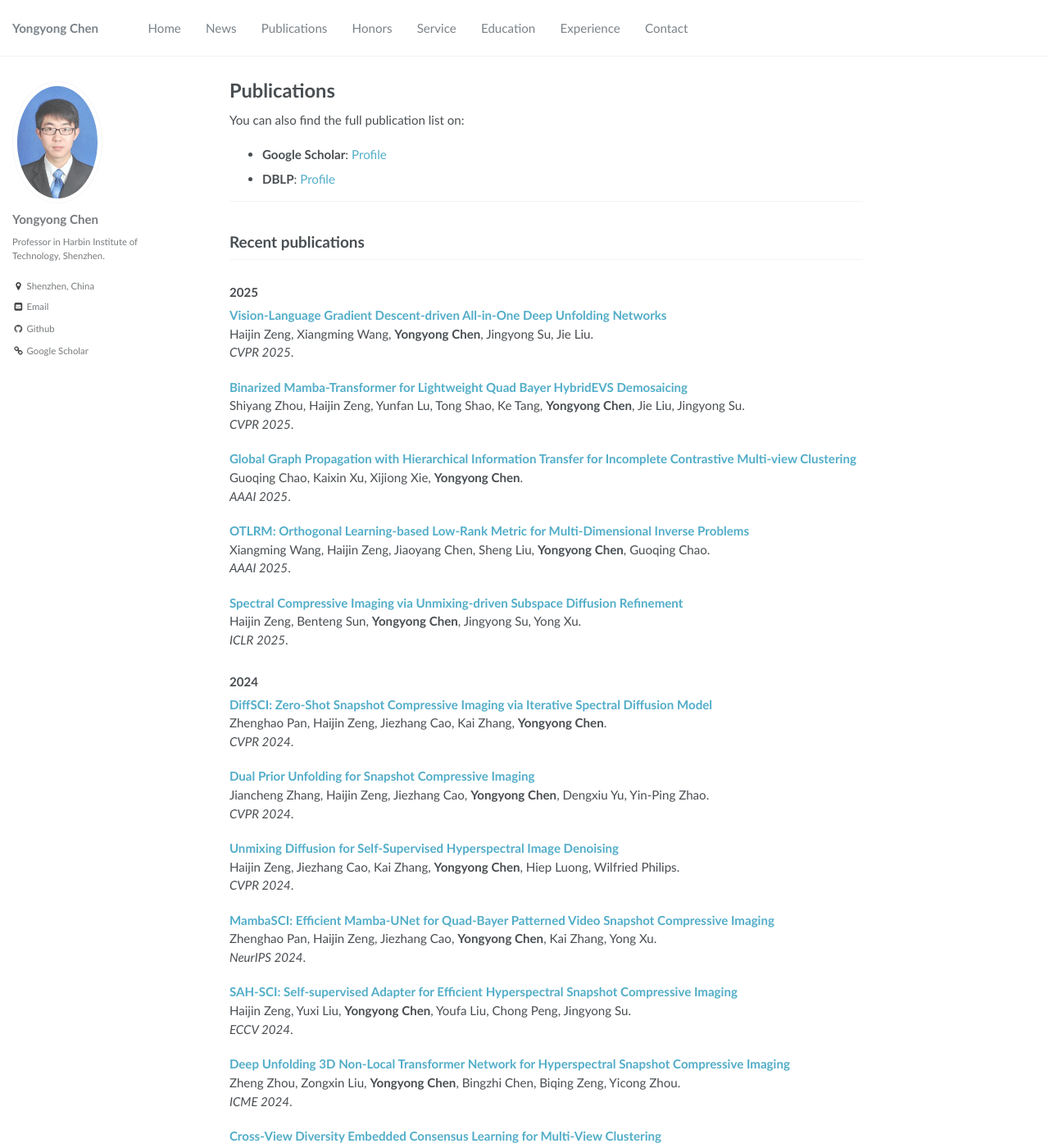
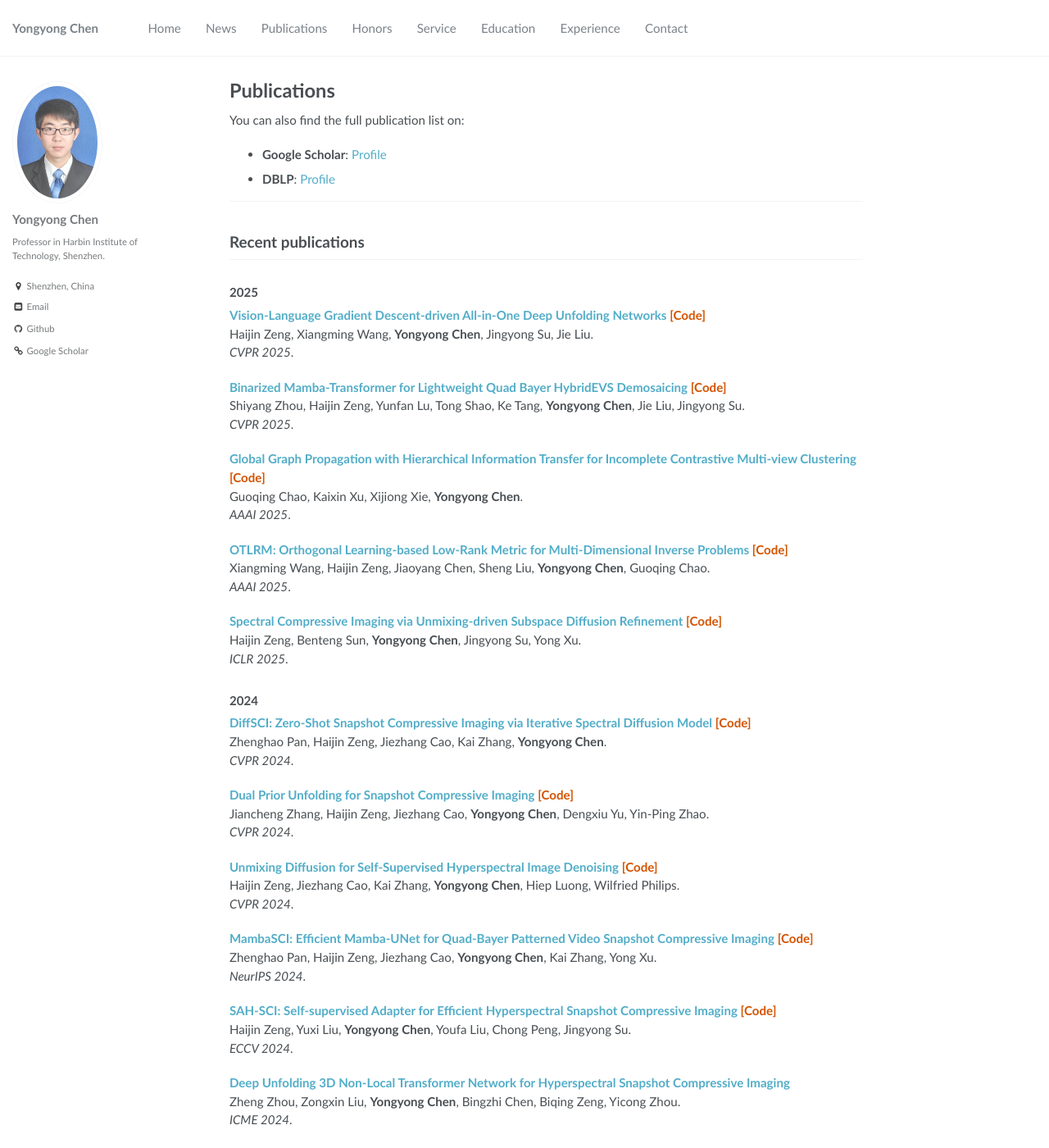
Before and after one commit to cyyhit/cyyhit.github.io, a Jekyll site: the page built from _pages/publications.md, in a window 1280 px wide and 1400 px high. Shown: the whole window at 82% size. Built offline with Jekyll 4.4.1, drawn with Linux system fonts in a browser that asks for light colours; some of the changed text lies outside the part shown.

Commit message:
Update homepage content and styling

```diff
--- a/_pages/publications.md
+++ b/_pages/publications.md
@@ -14,57 +14,57 @@ You can also find the full publication list on:
 
 ### 2025
 
-<b>[Vision-Language Gradient Descent-driven All-in-One Deep Unfolding Networks](https://dblp.org/rec/conf/cvpr/ZengWCSL25.html)</b> <br>
+<b>[Vision-Language Gradient Descent-driven All-in-One Deep Unfolding Networks](https://arxiv.org/pdf/2503.16930) <a href="https://github.com/xianggkl/VLU-Net" style="color:#d35400;">[Code]</a>  </b> <br>
 Haijin Zeng, Xiangming Wang, <b>Yongyong Chen</b>, Jingyong Su, Jie Liu.<br>
 <i>CVPR 2025</i>.
 
-<b>[Binarized Mamba-Transformer for Lightweight Quad Bayer HybridEVS Demosaicing](https://dblp.org/rec/conf/cvpr/ZhouZLSKTCLS25.html)</b> <br>
+<b>[Binarized Mamba-Transformer for Lightweight Quad Bayer HybridEVS Demosaicing](https://arxiv.org/abs/2503.16134) <a href="https://github.com/Clausy9/BMTNet" style="color:#d35400;">[Code]</a> </b> <br>
 Shiyang Zhou, Haijin Zeng, Yunfan Lu, Tong Shao, Ke Tang, <b>Yongyong Chen</b>, Jie Liu, Jingyong Su.<br>
 <i>CVPR 2025</i>.
 
-<b>[Global Graph Propagation with Hierarchical Information Transfer for Incomplete Contrastive Multi-view Clustering](https://dblp.org/rec/conf/aaai/ChaoXXC25.html)</b> <br>
+<b>[Global Graph Propagation with Hierarchical Information Transfer for Incomplete Contrastive Multi-view Clustering](https://arxiv.org/abs/2502.19291) <a href="https://github.com/KelvinXuu/GHICMC" style="color:#d35400;">[Code]</a> </b> <br>
 Guoqing Chao, Kaixin Xu, Xijiong Xie, <b>Yongyong Chen</b>.<br>
 <i>AAAI 2025</i>.
 
-<b>[OTLRM: Orthogonal Learning-based Low-Rank Metric for Multi-Dimensional Inverse Problems](https://dblp.org/rec/conf/aaai/WangZCLSC25.html)</b> <br>
+<b>[OTLRM: Orthogonal Learning-based Low-Rank Metric for Multi-Dimensional Inverse Problems](https://arxiv.org/abs/2412.11165) <a href="https://github.com/xianggkl/OTLRM" style="color:#d35400;">[Code]</a> </b> <br>
 Xiangming Wang, Haijin Zeng, Jiaoyang Chen, Sheng Liu, <b>Yongyong Chen</b>, Guoqing Chao.<br>
 <i>AAAI 2025</i>.
 
-<b>[Spectral Compressive Imaging via Unmixing-driven Subspace Diffusion Refinement](https://dblp.org/rec/conf/iclr/ZengSCSJX25.html)</b> <br>
+<b>[Spectral Compressive Imaging via Unmixing-driven Subspace Diffusion Refinement](https://openreview.net/pdf?id=Q150eWkQ4I) <a href="https://github.com/SMARK2022/PSR-SCI" style="color:#d35400;">[Code]</a> </b> <br>
 Haijin Zeng, Benteng Sun, <b>Yongyong Chen</b>, Jingyong Su, Yong Xu.<br>
 <i>ICLR 2025</i>.
 
 ### 2024
 
-<b>[DiffSCI: Zero-Shot Snapshot Compressive Imaging via Iterative Spectral Diffusion Model](https://dblp.org/rec/conf/cvpr/PanZCZC24.html)</b> <br>
+<b>[DiffSCI: Zero-Shot Snapshot Compressive Imaging via Iterative Spectral Diffusion Model](https://arxiv.org/abs/2311.11417) <a href="https://github.com/PAN083/DiffSCI" style="color:#d35400;">[Code]</a> </b> <br>
 Zhenghao Pan, Haijin Zeng, Jiezhang Cao, Kai Zhang, <b>Yongyong Chen</b>.<br>
 <i>CVPR 2024</i>.
 
-<b>[Dual Prior Unfolding for Snapshot Compressive Imaging](https://dblp.org/rec/conf/cvpr/ZhangZCCYY24.html)</b> <br>
+<b>[Dual Prior Unfolding for Snapshot Compressive Imaging](https://openaccess.thecvf.com/content/CVPR2024/html/Zhang_Dual_Prior_Unfolding_for_Snapshot_Compressive_Imaging_CVPR_2024_paper.html) <a href="https://github.com/ZhangJC-2k/DPU" style="color:#d35400;">[Code]</a> </b> <br>
 Jiancheng Zhang, Haijin Zeng, Jiezhang Cao, <b>Yongyong Chen</b>, Dengxiu Yu, Yin-Ping Zhao.<br>
 <i>CVPR 2024</i>.
 
-<b>[Unmixing Diffusion for Self-Supervised Hyperspectral Image Denoising](https://dblp.org/rec/conf/cvpr/ZengCCZCLP24.html)</b> <br>
+<b>[Unmixing Diffusion for Self-Supervised Hyperspectral Image Denoising](https://openaccess.thecvf.com/content/CVPR2024/papers/Zeng_Unmixing_Diffusion_for_Self-Supervised_Hyperspectral_Image_Denoising_CVPR_2024_paper.pdf) <a href="https://github.com/NavyZeng/Diff-Unmix" style="color:#d35400;">[Code]</a> </b> <br>
 Haijin Zeng, Jiezhang Cao, Kai Zhang, <b>Yongyong Chen</b>, Hiep Luong, Wilfried Philips.<br>
 <i>CVPR 2024</i>.
 
-<b>[MambaSCI: Efficient Mamba-UNet for Quad-Bayer Patterned Video Snapshot Compressive Imaging](https://dblp.org/rec/conf/neurips/PanZCCZ024.html)</b> <br>
+<b>[MambaSCI: Efficient Mamba-UNet for Quad-Bayer Patterned Video Snapshot Compressive Imaging](http://arxiv.org/abs/2410.14214) <a href="https://github.com/PAN083/MambaSCI" style="color:#d35400;">[Code]</a> </b> <br>
 Zhenghao Pan, Haijin Zeng, Jiezhang Cao, <b>Yongyong Chen</b>, Kai Zhang, Yong Xu.<br>
 <i>NeurIPS 2024</i>.
 
-<b>[SAH-SCI: Self-supervised Adapter for Efficient Hyperspectral Snapshot Compressive Imaging](https://dblp.org/rec/conf/eccv/ZengLC0024.html)</b> <br>
+<b>[SAH-SCI: Self-supervised Adapter for Efficient Hyperspectral Snapshot Compressive Imaging](https://www.ecva.net/papers/eccv_2024/papers_ECCV/papers/08105.pdf) <a href="https://github.com/lyuxi/SAH-SCI" style="color:#d35400;">[Code]</a> </b> <br>
 Haijin Zeng, Yuxi Liu, <b>Yongyong Chen</b>, Youfa Liu, Chong Peng, Jingyong Su.<br>
 <i>ECCV 2024</i>.
 
-<b>[Deep Unfolding 3D Non-Local Transformer Network for Hyperspectral Snapshot Compressive Imaging](https://dblp.org/rec/conf/icme/ZhouLCCZZ24.html)</b> <br>
+<b>[Deep Unfolding 3D Non-Local Transformer Network for Hyperspectral Snapshot Compressive Imaging](https://ieeexplore.ieee.org/document/10687944) </b> <br>
 Zheng Zhou, Zongxin Liu, <b>Yongyong Chen</b>, Bingzhi Chen, Biqing Zeng, Yicong Zhou.<br>
 <i>ICME 2024</i>.
 
-<b>[Cross-View Diversity Embedded Consensus Learning for Multi-View Clustering](https://dblp.org/rec/conf/ijcai/PengZCC024.html)</b> <br>
+<b>[Cross-View Diversity Embedded Consensus Learning for Multi-View Clustering](https://www.ijcai.org/proceedings/2024/0529.pdf)  </b> <br>
 Chong Peng, Kai Zhang, <b>Yongyong Chen</b>, Chenglizhao Chen, Qiang Cheng.<br>
 <i>IJCAI 2024</i>.
 
-<b>[Block Image Compressive Sensing with Local and Global Information Interaction](https://dblp.org/rec/conf/aaai/KongCZH24.html)</b> <br>
+<b>[Block Image Compressive Sensing with Local and Global Information Interaction](https://ojs.aaai.org/index.php/AAAI/article/view/28062) <a href="https://github.com/XYkong-CS/BRBCN" style="color:#d35400;">[Code]</a> </b> <br>
 Xiaoyu Kong, <b>Yongyong Chen</b>, Feng Zheng, Zhenyu He.<br>
 <i>AAAI 2024</i>.
 
@@ -86,9 +86,8 @@ Xiaoyu Kong, <b>Yongyong Chen</b>, Feng Zheng, Zhenyu He.<br>
 <b>Yongyong Chen</b>, X Xiao, Y Zhou.<br>
 <i>IEEE Transactions on Multimedia</i>.
 
-<b>[Low-Rank Quaternion Approximation for Color Image Processing](http://cyyhit.github.io/files/5-Low-Rank Quaternion Approximation for Color Image Processing.pdf)</b>
-[[code]](https://github.com/cyyhit/code) <br>
-<b>Yongyong Chen</b>, X Xiao, Y Zhou.<br>
+<b>[Low-Rank Quaternion Approximation for Color Image Processing](http://cyyhit.github.io/files/5-Low-Rank Quaternion Approximation for Color Image Processing.pdf) <a href="https://github.com/cyyhit/code" style="color:#d35400;">[Code]</a><br>
+Yongyong Chen</b>, X Xiao, Y Zhou.<br>
 <i>IEEE Transactions on Image Processing</i>.
 
 <b>[Prior Knowledge Regularized Multiview Self-Representation and Its Applications](http://cyyhit.github.io/files/6-Prior Knowledge Regularized Multiew Self-Representation and Its Applications.pdf)</b> <br>
@@ -107,7 +106,7 @@ X Xiao, <b>Yongyong Chen</b>, YJ Gong, Y Zhou.<br>
 <b>Yongyong Chen</b>, X Xiao, Y Zhou.<br>
 <i>2019 IEEE International Conference on Multimedia and Expo (ICME)</i>.
 
-<b>[Denoising of Hyperspectral Images Using Nonconvex Low Rank Matrix Approximation](http://cyyhit.github.io/files/10-Denoising of Hyperspectral Images Using Nonconvex Low Rank Matrix Approximation.pdf)</b> [[code]](https://github.com/cyyhit/code) <br>
+<b>[Denoising of Hyperspectral Images Using Nonconvex Low Rank Matrix Approximation](http://cyyhit.github.io/files/10-Denoising of Hyperspectral Images Using Nonconvex Low Rank Matrix Approximation.pdf)</b> <a href="https://github.com/cyyhit/code" style="color:#d35400;">[Code]</a>  <br>
 <b>Yongyong Chen</b>, Y Guo, Y Wang, D Wang, C Peng, G He.<br>
 <i>IEEE Transactions on Geoscience and Remote Sensing 55 (9), 5366-5380</i>.
 
```
Also changed, not shown: _pages/experience.md (+1 -0 lines).
